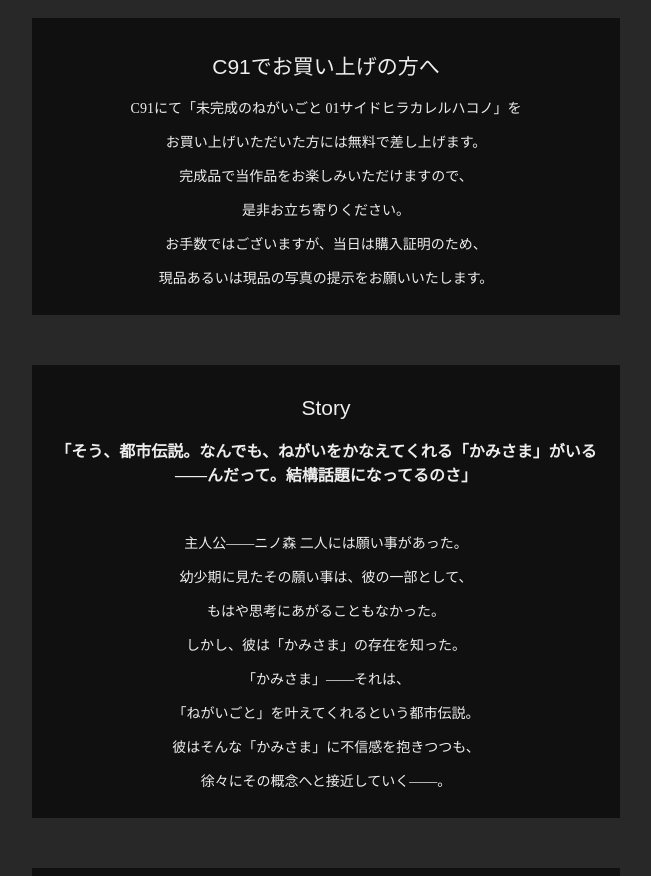
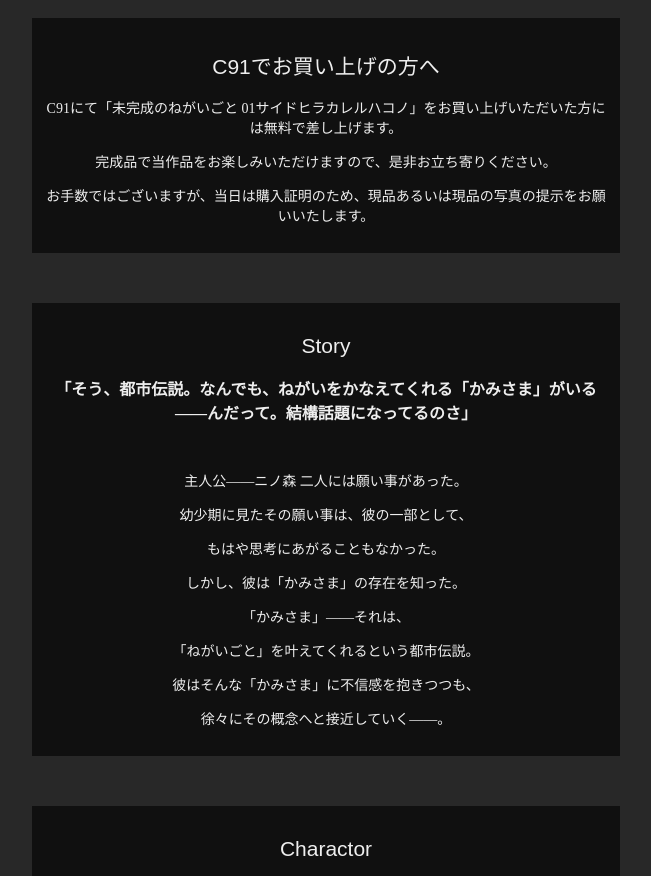
Before and after one commit to shiresese/negai01, a plain HTML site: page index.html in a window 1280 px wide. Shown: the part 955-1831 px from the top of the page, without its empty margins (314-965 px from the left). Drawn offline with Linux system fonts and the light colour scheme.

Commit message:
C92修正

```diff
--- a/index.html
+++ b/index.html
@@ -29,12 +29,9 @@
       <div id="top" class="top"><img src="./img/kv02.png"></div>
       <div id="c91" class="page">
         <h2>C91でお買い上げの方へ</h2>
-        <p>C91にて「未完成のねがいごと 01サイドヒラカレルハコノ」を</p>
-        <p>お買い上げいただいた方には無料で差し上げます。</p>
-        <p>完成品で当作品をお楽しみいただけますので、</p>
-        <p>是非お立ち寄りください。</p>
-        <p>お手数ではございますが、当日は購入証明のため、</p>
-        <p>現品あるいは現品の写真の提示をお願いいたします。</p>
+        <p>C91にて「未完成のねがいごと 01サイドヒラカレルハコノ」をお買い上げいただいた方には無料で差し上げます。</p>
+        <p>完成品で当作品をお楽しみいただけますので、是非お立ち寄りください。</p>
+        <p>お手数ではございますが、当日は購入証明のため、現品あるいは現品の写真の提示をお願いいたします。</p>
       </div>
       <div id="story" class="page">
         <h2>Story</h2>
```
